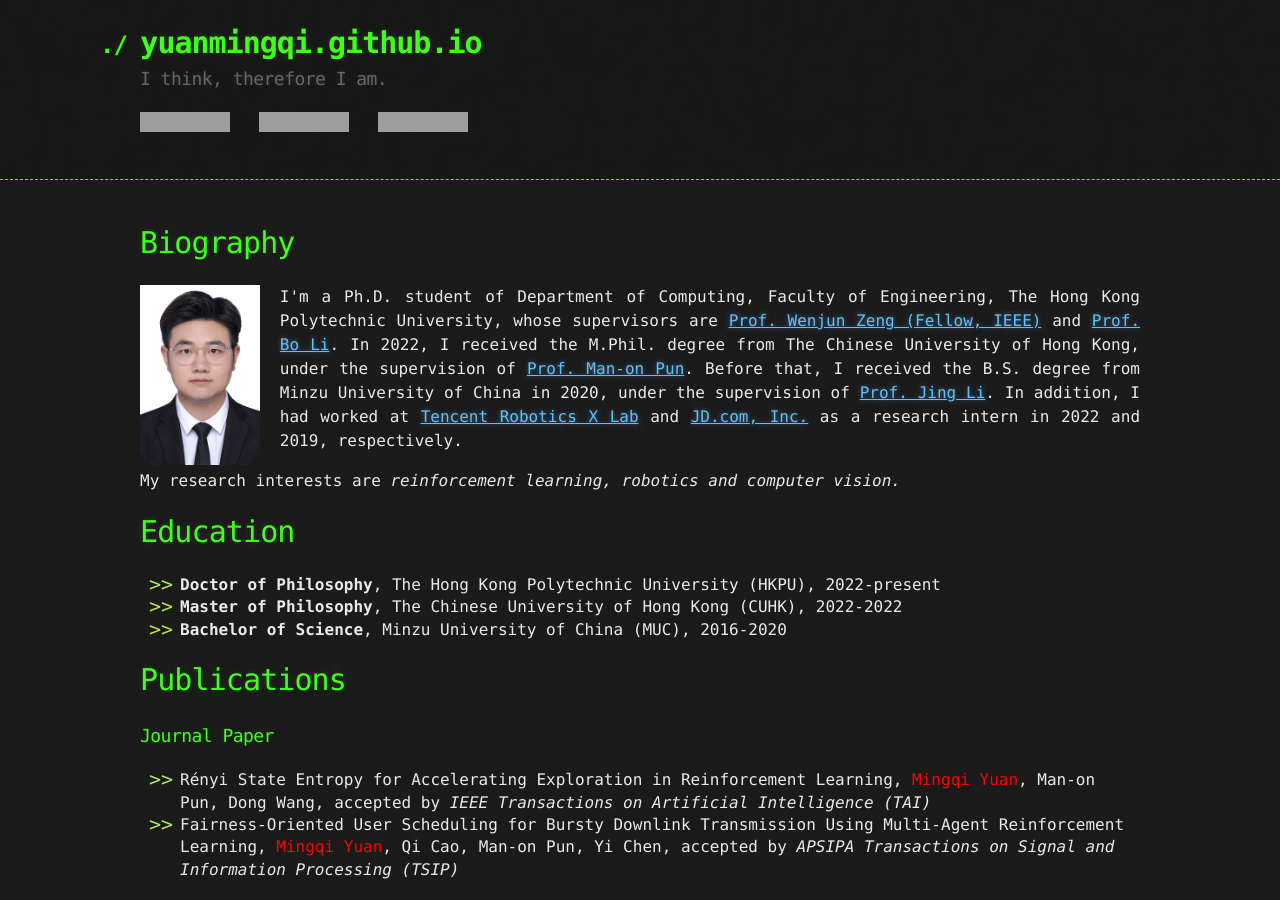
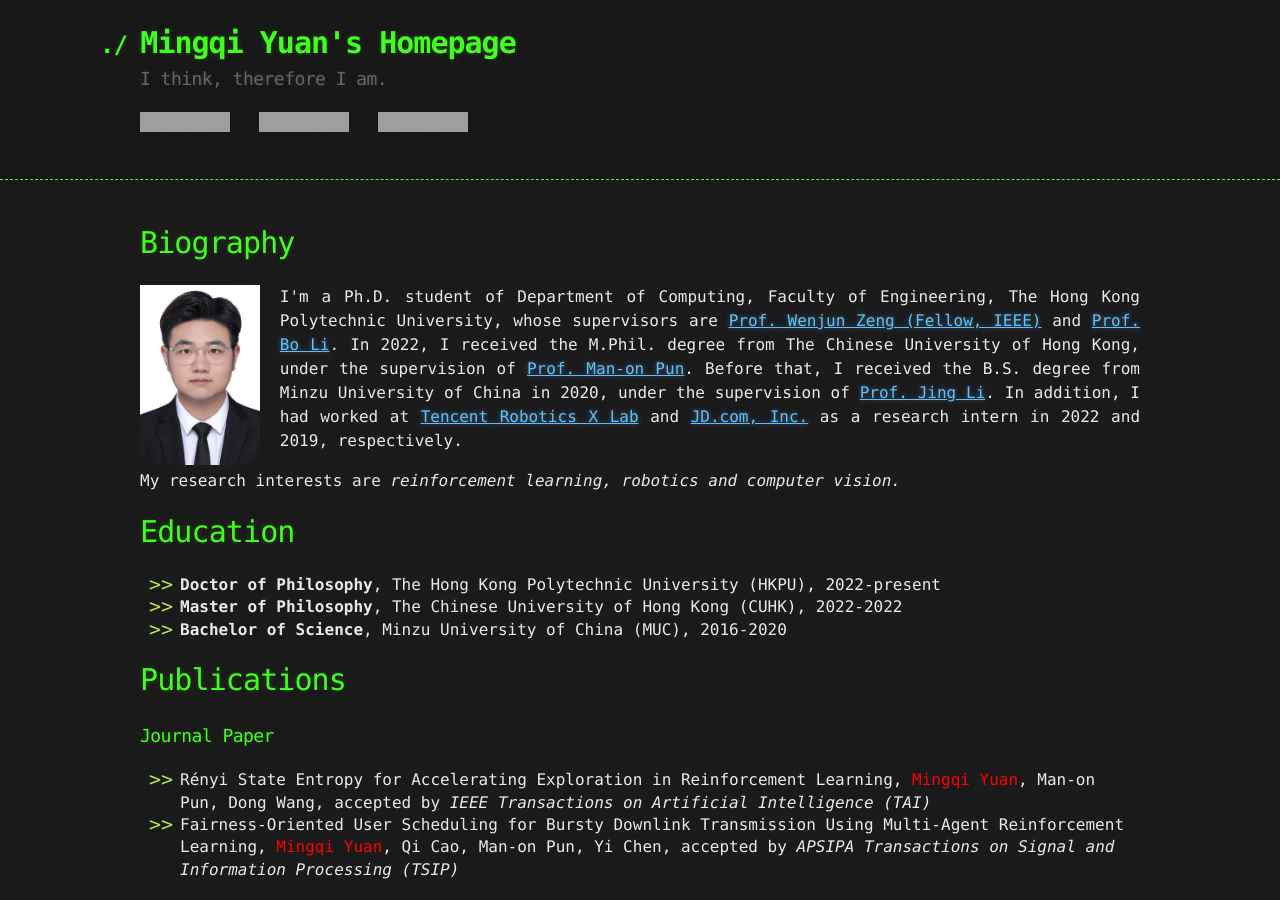
Before and after one commit to yuanmingqi/yuanmingqi.github.io, a Jekyll site: the page built from index.md, in a window 1280 px wide and 900 px high. Built offline with Jekyll 4.4.1, drawn with Linux system fonts in a browser that asks for light colours; the repository's description, which GitHub fills in, is left out; our own code applies the rules of GitHub Pages for plain Markdown files; grey boxes are pictures that could not be loaded.

Commit message:
Update default.html

```diff
--- a/_layouts/default.html
+++ b/_layouts/default.html
@@ -16,9 +16,12 @@
 
     <header>
       <div class="container">
-        <a id="a-title" href="{{ '/' | relative_url }}">
-          <h1>{{ site.title | default: site.github.repository_name }}</h1>
+        <a>
+          <h1>Mingqi Yuan's Homepage</h1>
         </a>
+<!--        <a id="a-title" href="{{ '/' | relative_url }}">-->
+<!--          <h1>{{ site.title | default: site.github.repository_name }}</h1>-->
+<!--        </a>-->
 <!--        <h2>{{ site.description | default: site.github.project_tagline }}</h2>-->
         <h2>I think, therefore I am.</h2>
 
```
